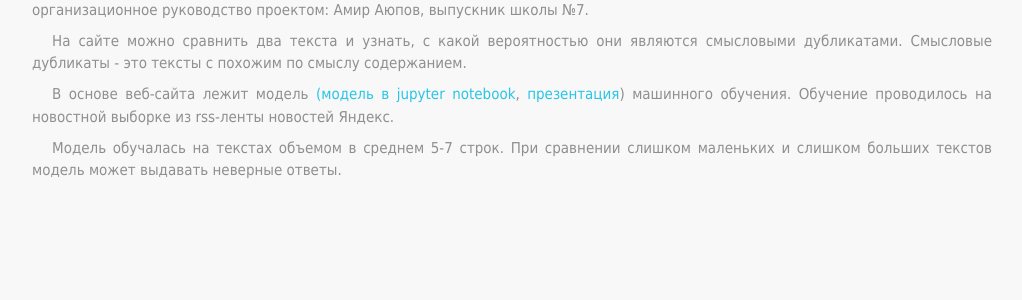
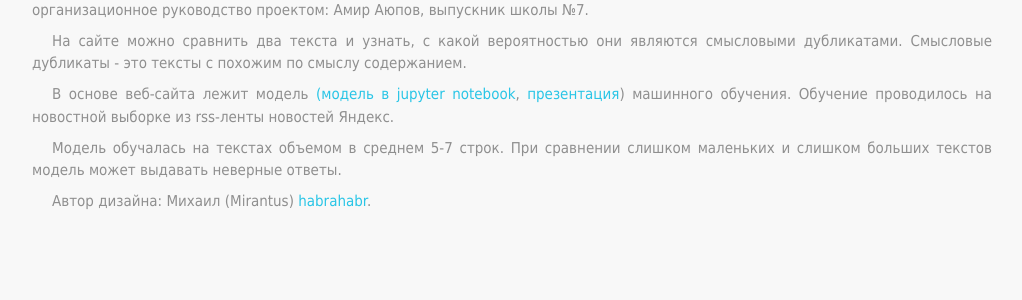
Before and after one commit to semanticduplicates/sdsw, a Flask app: page /about/ in a window 1280 px wide. Shown: the part 197-497 px from the top of the page, without its empty margins (128-1150 px from the left). Run offline with Flask 2, Linux system fonts and the light colour scheme.

Commit message:
added link to design source

```diff
--- a/demo-web/templates/about.html
+++ b/demo-web/templates/about.html
@@ -17,4 +17,5 @@
 	<h4><p>В основе веб-сайта лежит модель <a href="https://github.com/RaisHibi/RSW">(модель в jupyter notebook</a>, <a href="https://drive.google.com/file/d/1TYTZHbnGDhALtdXCUosRXIXDvomfffLU/view?usp=sharing">презентация</a>) машинного обучения. Обучение проводилось на новостной выборке из rss-ленты новостей Яндекс.</p>
 </h4>
 	<h4><p>Модель обучалась на текстах объемом в среднем 5-7 строк. При сравнении слишком маленьких и слишком больших текстов модель может выдавать неверные ответы.</p></h4>
+	<h4><p>Автор дизайна: Михаил (Mirantus) <a href="https://habr.com/post/211032/">habrahabr</a>.</p></h4>
 	{% endblock %}
```
